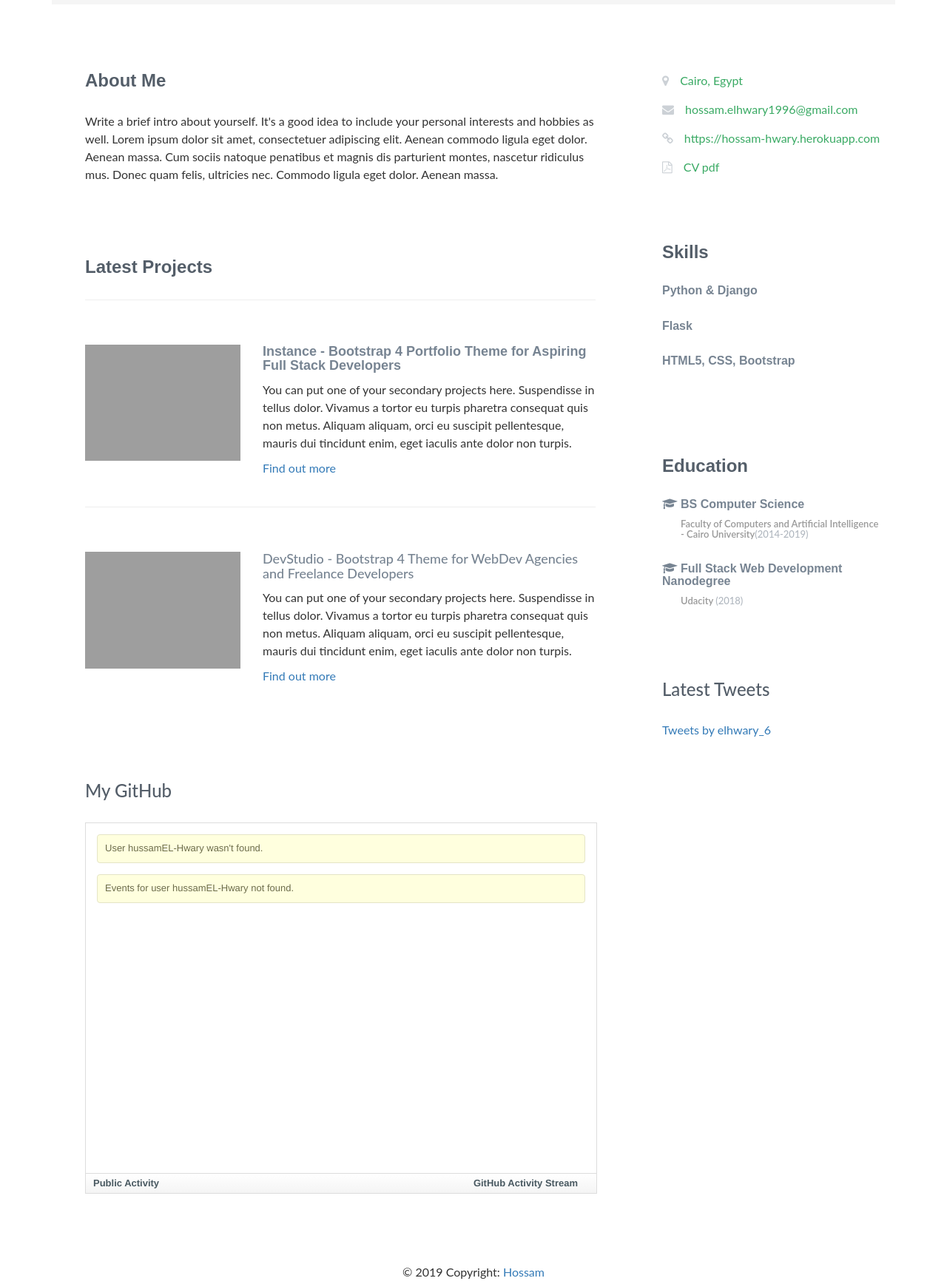
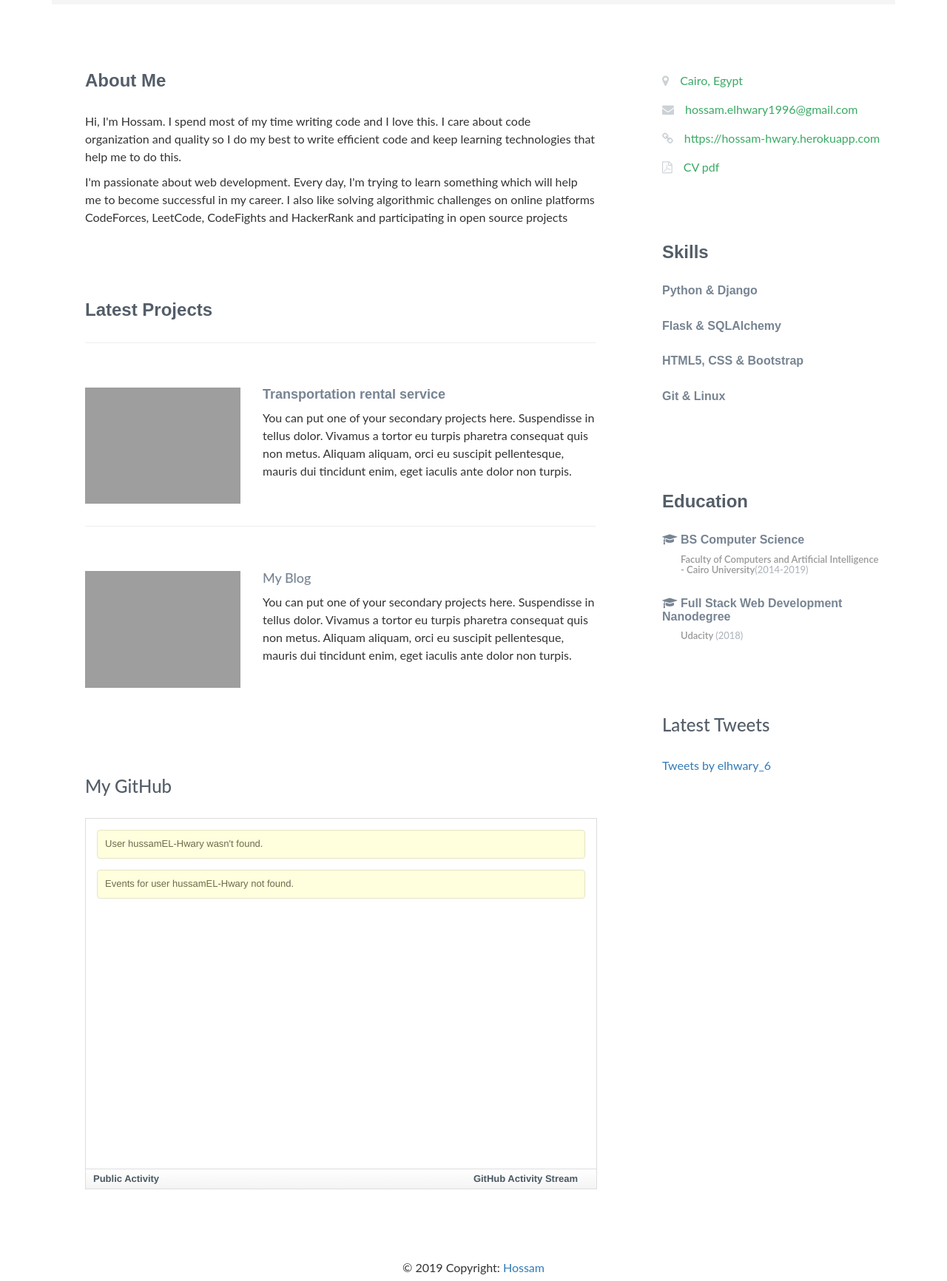
Before and after one commit to hussamEL-Hwary/blog, a Django app: page /about-me/ in a window 1280 px wide. Shown: the part 301-2033 px from the top of the page at 74% size. Run offline with Django 3.2, Linux system fonts and the light colour scheme; some libraries are stand-ins or nearby versions; grey boxes are pictures that could not be loaded.

Commit message:
refine about me page

```diff
--- a/blog/templates/who_am_i.html
+++ b/blog/templates/who_am_i.html
@@ -1,10 +1,10 @@
 {% extends 'base.html'%}
 {%block title%} Hossam El-Hwary {% endblock %}
-
+{% load static %}
 {% block content %}
     <header class="header">
         <div class="container">
-                <img class="img-responsive profile-image img-fluid float-left img-circle " src="https://i.ibb.co/hC72H21/70377660-422076051751174-9088062330599636992-n.jpg" alt="Hossam" />
+                <img class="img-responsive profile-image img-fluid float-left img-circle " src="{% static 'imgs/avatar.jpg' %}" alt="Hossam" />
 
                 <div class="profile-content float-left">
                         <h1 class="name custom-heading">Hossam EL-Hwary</h1>
@@ -17,8 +17,9 @@
 
                 </div>
 
-                <a class="btn btn-success pull-right contact-btn" href="#" target="_blank"><i class="fa fa-paper-plane"></i> Contact Me</a>
+                <a class="btn btn-success pull-right contact-btn" href="mailto:hossam.elhwary1996@gmail.com" target="_blank"><i class="fa fa-paper-plane"></i> Contact Me</a>
         </div>
+
     </header>
 
     <div class="container sections-wrapper">
@@ -28,13 +29,16 @@
                     <div class="section-inner">
                         <h2 class="heading me-head-text custom-heading">About Me</h2>
                         <div class="content">
+                            <p>
+                                    Hi, I'm Hossam. I spend most of my time writing code and I love this.
+                                    I care about code organization and quality so I do my best to write efficient
+                                    code and keep learning technologies that help me to do this.
+
+                            </p>
                                 <p>
-                                    Write a brief intro about yourself. It's a good idea to include your
-                                    personal interests and hobbies as well. Lorem ipsum dolor sit amet,
-                                    consectetuer adipiscing elit. Aenean commodo ligula eget dolor. Aenean
-                                    massa. Cum sociis natoque penatibus et magnis dis parturient montes,
-                                    nascetur ridiculus mus. Donec quam felis, ultricies nec. Commodo ligula
-                                    eget dolor. Aenean massa.
+                                        I'm passionate about web development. Every day, I'm trying to learn something which will help me
+                                        to become successful in my career.
+                                        I also like solving algorithmic challenges on online platforms CodeForces, LeetCode, CodeFights and HackerRank and participating in open source projects
                                 </p>
 
                         </div>
@@ -48,26 +52,27 @@
                             <div class="content">
                                 <hr class="divider" />
                                 <div class="item row">
-                                    <a class="col-md-4 col-12" href="https://themes.3rdwavemedia.com/bootstrap-templates/resume/instance-bootstrap-portfolio-theme-for-developers/" target="_blank">
-                                    <img class="img-responsive img-fluid project-image" src="http://bryukh.com/assets/images/projects/beamBallScreen.jpg" alt="project name" />
+                                    <a class="col-md-4 col-12" href="#">
+                                    <img class="img-responsive img-fluid project-image" src="{% static 'imgs/Intro.jpg' %}" alt="project name" />
                                     </a>
                                     <div class="desc col-md-8 col-12">
-                                        <h3 class="title custom-heading"><a href="https://themes.3rdwavemedia.com/bootstrap-templates/resume/instance-bootstrap-portfolio-theme-for-developers/" target="_blank">Instance - Bootstrap 4 Portfolio Theme for Aspiring Full Stack Developers</a></h3>
+                                        <h3 class="title custom-heading"><a href="#" target="_blank">Transportation rental service</a></h3>
                                         <p class="mb-2">You can put one of your secondary projects here. Suspendisse in tellus dolor. Vivamus a tortor eu turpis pharetra consequat quis non metus. Aliquam aliquam, orci eu suscipit pellentesque, mauris dui tincidunt enim, eget iaculis ante dolor non turpis.</p>
-                                        <p><a class="more-link" href="https://themes.3rdwavemedia.com/bootstrap-templates/resume/instance-bootstrap-portfolio-theme-for-developers/" target="_blank"><i class="fas fa-external-link-alt"></i>Find out more</a></p>
                                     </div><!--//desc-->
                                 </div><!--//item-->
 
                                 <hr class="divider" />
                                 <div class="item row">
-                                    <a class="col-md-4 col-12" href="https://themes.3rdwavemedia.com/bootstrap-templates/startup/devstudio-bootstrap-theme-for-web-development-agencies-and-developers/" target="_blank">
+                                    <a class="col-md-4 col-12" href="#" target="_blank">
                                     <img class="img-responsive img-fluid project-image" src="http://bryukh.com/assets/images/projects/beamBallScreen.jpg" alt="project name" />
                                     </a>
                                     <div class="desc col-md-8 col-12">
-                                        <h3 class="title"><a href="https://themes.3rdwavemedia.com/bootstrap-templates/startup/devstudio-bootstrap-theme-for-web-development-agencies-and-developers/" target="_blank">DevStudio - Bootstrap 4 Theme for WebDev Agencies and Freelance Developers</a></h3>
-                                        <p class="mb-2">You can put one of your secondary projects here. Suspendisse in tellus dolor. Vivamus a tortor eu turpis pharetra consequat quis non metus. Aliquam aliquam, orci eu suscipit pellentesque, mauris dui tincidunt enim, eget iaculis ante dolor non turpis.</p>
-                                        <p><a class="more-link" href="https://themes.3rdwavemedia.com/bootstrap-templates/startup/devstudio-bootstrap-theme-for-web-development-agencies-and-developers/" target="_blank"><i class="fas fa-external-link-alt"></i>Find out more</a></p>
-                                    </div><!--//desc-->
+                                        <h3 class="title"><a href="#" target="_blank">My Blog</a></h3>
+                                        <p class="mb-2">You can put one of your secondary projects here.
+                                            Suspendisse in tellus dolor. Vivamus a tortor eu turpis pharetra
+                                            consequat quis non metus. Aliquam aliquam, orci eu suscipit pellentesque,
+                                            mauris dui tincidunt enim, eget iaculis ante dolor non turpis.</p>
+                                     </div><!--//desc-->
                                 </div><!--//item-->
 
 
@@ -96,7 +101,7 @@
                                <ul class="list-unstyled">
                                    <li><i class="fa fa-map-marker"></i><span class="sr-only">Location:</span>Cairo, Egypt</li>
                                    <li><i class="fa fa-envelope"></i><span class="sr-only">Email:</span><a href="#">hossam.elhwary1996@gmail.com</a></li>
-                                   <li><i class="fa fa-link"></i><span class="sr-only">Website:</span><a href="#">https://hossam-hwary.herokuapp.com</a></li>
+                                   <li><i class="fa fa-link"></i><span class="sr-only">Website:</span><a href="https://hossam-hwary.herokuapp.com">https://hossam-hwary.herokuapp.com</a></li>
                                    <li><i class="fa fa-file-pdf-o"></i><span class="sr-only">CV en:</span><a href="#">CV pdf</a></li>
                                </ul>
                            </div><!--//content-->
@@ -115,13 +120,16 @@
                                     </div><!--//item-->
 
                                     <div class="item">
-                                            <h3 class="level-title custom-heading">Flask</h3>
+                                            <h3 class="level-title custom-heading">Flask &amp; SQLAlchemy</h3>
                                     </div>
 
                                     <div class="item">
-                                        <h3 class="level-title custom-heading">HTML5, CSS, Bootstrap</h3>
+                                        <h3 class="level-title custom-heading">HTML5, CSS &amp; Bootstrap</h3>
                                     </div><!--//item-->
 
+                                    <div class="item">
+                                        <h3 class="level-title custom-heading">Git &amp; Linux</h3>
+                                    </div><!--//item-->
 
                                 </div>
                             </div><!--//content-->
```
